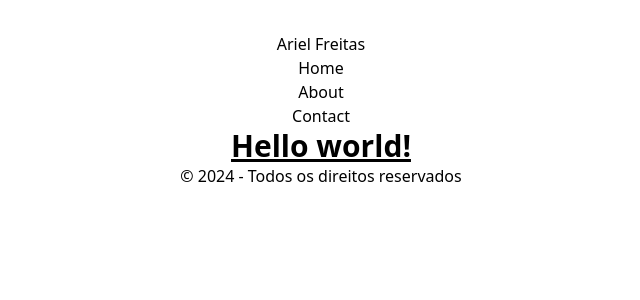
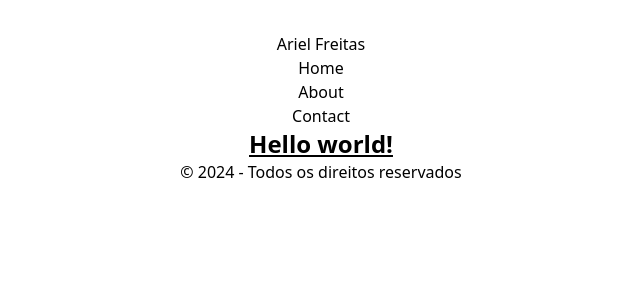
Before and after one commit to ArielFSantos/Portfolio, a React (Vite) app in the folder ariel-freitas/: page / in a window 1280 px wide. Shown: the top 300 px of the page, without its empty margins (319-959 px from the left). Built offline with nearby package versions, Linux system fonts and the light colour scheme.

Commit message:
Update main.jsx

```diff
--- a/ariel-freitas/src/main/main.jsx
+++ b/ariel-freitas/src/main/main.jsx
@@ -1,7 +1,7 @@
 function Main(){
     return(
         <>
-            <h1 class="text-3xl font-bold underline">
+            <h1 class="text-2xl font-bold underline">
                 Hello world!
             </h1>
         </>
```
